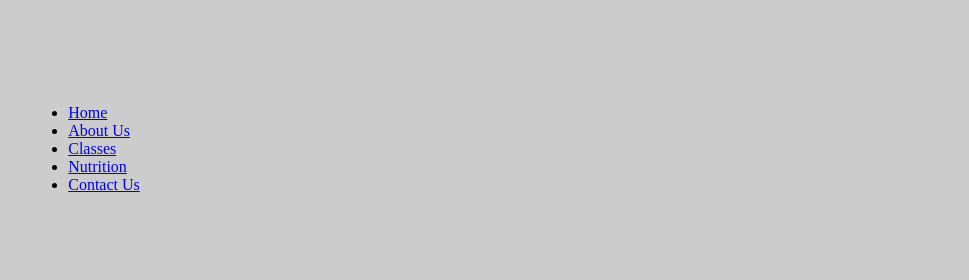
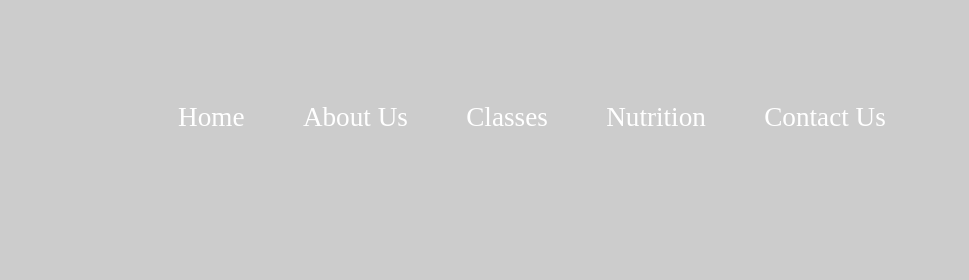
Before and after one commit to 144Fa22/ch4notes-Lw2024, a plain HTML site: page index.html in a window 1280 px wide. Shown: the top 280 px of the page, 311-1280 px from the left. Drawn offline with Linux system fonts and the light colour scheme.

Commit message:
Update styles.css

```diff
--- a/css/styles.css
+++ b/css/styles.css
@@ -13,6 +13,25 @@ nav {
       margin: 5em 3em 0 0;
 }
 
+nav ul {
+        list-style-type: none;
+        margin: 0;
+        text-align: right;
+}
+
+nav li{
+      display: inline-block;
+      font-size: 1.7em;
+}
+
+nav li a {
+    display: block;
+    color: #fff;
+    text-align: center;
+    padding: 0.5em 1em;
+    text-decoration: none;
+}
+
 main {
       clear: left;
 }
```
